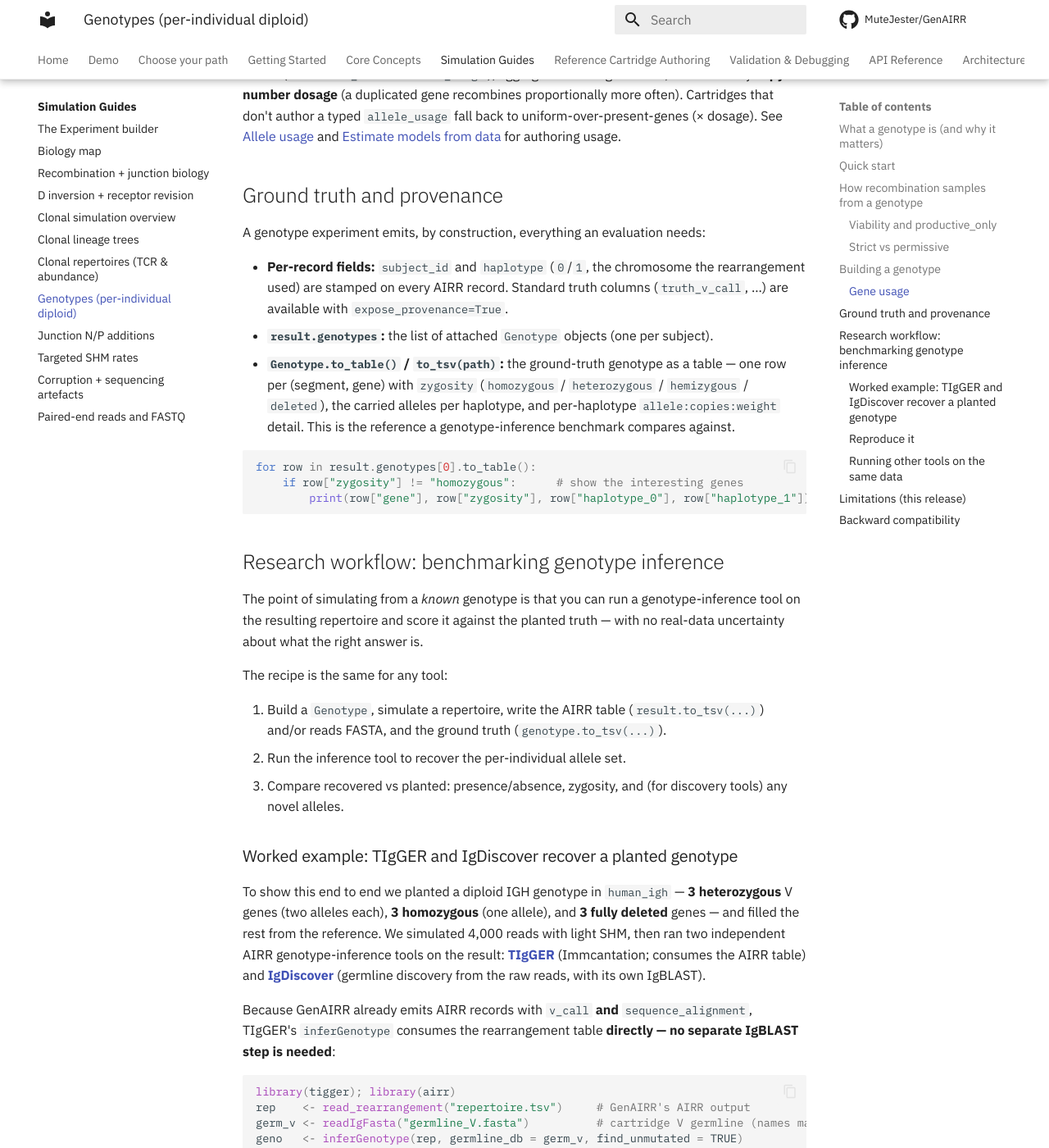
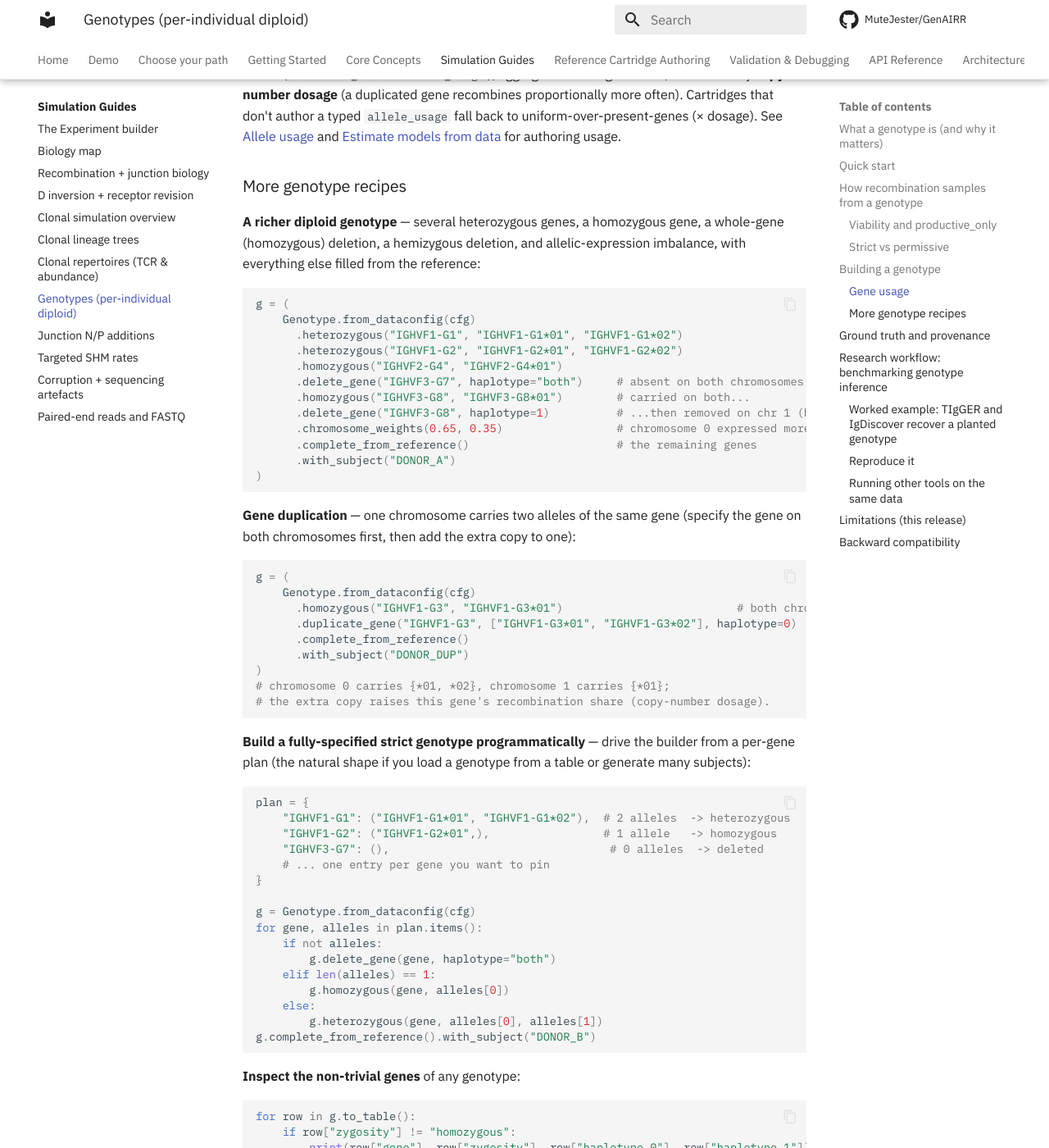
Before and after one commit to MuteJester/GenAIRR, an MkDocs documentation site: the page built from site_docs/guides/genotype.md, in a window 1280 px wide and 1400 px high, scrolled down 3822 px. Shown: the whole window at 82% size. Built offline with MkDocs 1.6.1 and Material for MkDocs 9.7.7, drawn with Linux system fonts in a browser that asks for light colours; comment, search, counter and statistics services are not loaded; some of the changed text lies outside the part shown.

Commit message:
docs(genotype): add 'More genotype recipes' — richer diploid, duplication, programmatic build, inspection (all executed against live API)

````diff
--- a/site_docs/guides/genotype.md
+++ b/site_docs/guides/genotype.md
@@ -166,6 +166,73 @@ fall back to uniform-over-present-genes (× dosage). See
 [Allele usage](v-usage.md) and [Estimate models from data](estimate-cartridge-models.md)
 for authoring usage.
 
+### More genotype recipes
+
+**A richer diploid genotype** — several heterozygous genes, a homozygous gene,
+a whole-gene (homozygous) deletion, a hemizygous deletion, and allelic-expression
+imbalance, with everything else filled from the reference:
+
+```python
+g = (
+    Genotype.from_dataconfig(cfg)
+      .heterozygous("IGHVF1-G1", "IGHVF1-G1*01", "IGHVF1-G1*02")
+      .heterozygous("IGHVF1-G2", "IGHVF1-G2*01", "IGHVF1-G2*02")
+      .homozygous("IGHVF2-G4", "IGHVF2-G4*01")
+      .delete_gene("IGHVF3-G7", haplotype="both")     # absent on both chromosomes
+      .homozygous("IGHVF3-G8", "IGHVF3-G8*01")        # carried on both...
+      .delete_gene("IGHVF3-G8", haplotype=1)          # ...then removed on chr 1 (hemizygous)
+      .chromosome_weights(0.65, 0.35)                 # chromosome 0 expressed more
+      .complete_from_reference()                      # the remaining genes
+      .with_subject("DONOR_A")
+)
+```
+
+**Gene duplication** — one chromosome carries two alleles of the same gene
+(specify the gene on both chromosomes first, then add the extra copy to one):
+
+```python
+g = (
+    Genotype.from_dataconfig(cfg)
+      .homozygous("IGHVF1-G3", "IGHVF1-G3*01")                          # both chromosomes carry *01
+      .duplicate_gene("IGHVF1-G3", ["IGHVF1-G3*01", "IGHVF1-G3*02"], haplotype=0)  # chr 0 now carries two copies
+      .complete_from_reference()
+      .with_subject("DONOR_DUP")
+)
+# chromosome 0 carries {*01, *02}, chromosome 1 carries {*01};
+# the extra copy raises this gene's recombination share (copy-number dosage).
+```
+
+**Build a fully-specified strict genotype programmatically** — drive the builder
+from a per-gene plan (the natural shape if you load a genotype from a table or
+generate many subjects):
+
+```python
+plan = {
+    "IGHVF1-G1": ("IGHVF1-G1*01", "IGHVF1-G1*02"),  # 2 alleles  -> heterozygous
+    "IGHVF1-G2": ("IGHVF1-G2*01",),                 # 1 allele   -> homozygous
+    "IGHVF3-G7": (),                                 # 0 alleles  -> deleted
+    # ... one entry per gene you want to pin
+}
+
+g = Genotype.from_dataconfig(cfg)
+for gene, alleles in plan.items():
+    if not alleles:
+        g.delete_gene(gene, haplotype="both")
+    elif len(alleles) == 1:
+        g.homozygous(gene, alleles[0])
+    else:
+        g.heterozygous(gene, alleles[0], alleles[1])
+g.complete_from_reference().with_subject("DONOR_B")
+```
+
+**Inspect the non-trivial genes** of any genotype:
+
+```python
+for row in g.to_table():
+    if row["zygosity"] != "homozygous":
+        print(row["gene"], row["zygosity"], row["haplotype_0"], row["haplotype_1"])
+```
+
 ## Ground truth and provenance
 
 A genotype experiment emits, by construction, everything an evaluation needs:
````
